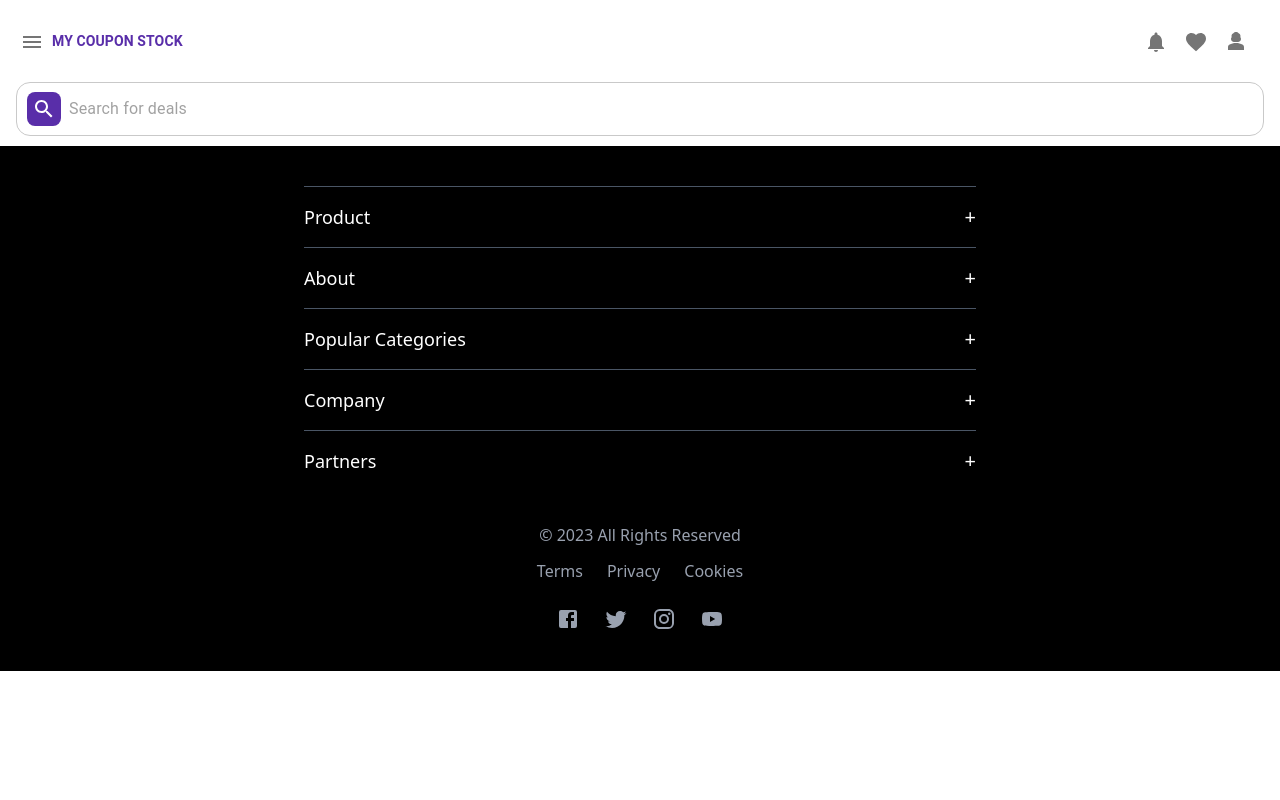
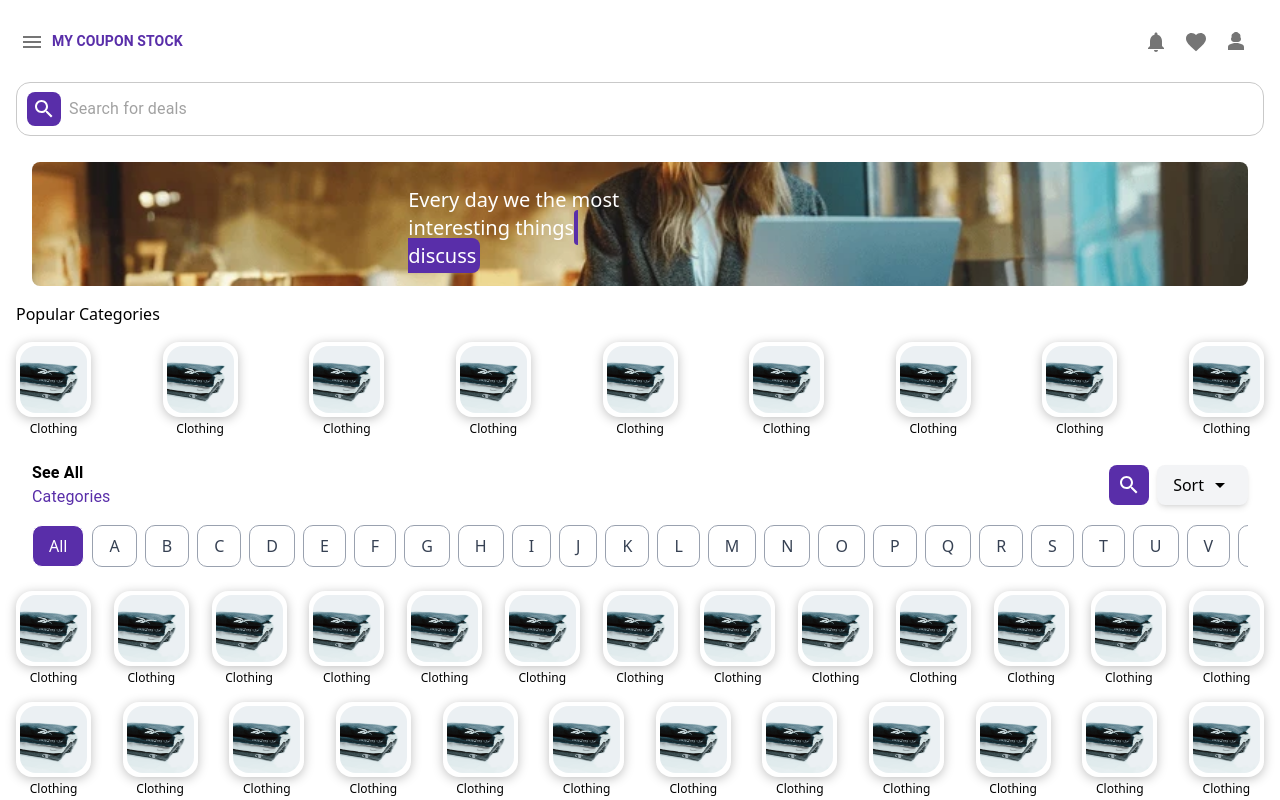
Before and after one commit to dhananjay084/homepge, a React (Vite) app: page /allcategories in a window 1280 px wide. Shown: the top 800 px of the page. Built offline with nearby package versions, Linux system fonts and the light colour scheme.

Commit message:
first commit

```diff
--- a/src/App.jsx
+++ b/src/App.jsx
@@ -3,6 +3,7 @@ import './App.css'
 import Home from './pages/Home';
 import Footer from './components/Footer';
 import AllCoupons from './pages/AllCoupons';
+import AllCategories from './pages/AllCategories';
 import { BrowserRouter, Routes, Route } from 'react-router-dom';
 import { ThemeProvider, createTheme } from "@mui/material/styles";
 
@@ -28,7 +29,8 @@ function App() {
      <NavBar/>
      <Routes>
         <Route path="/" element={<Home />} />
-        <Route path="/coupons" element={<AllCoupons />} />
+        <Route path="/allcoupons" element={<AllCoupons />} />
+        <Route path ="/allcategories" element={<AllCategories/>}/>
       </Routes>
      <Footer/>
      </BrowserRouter>
--- /dev/null
+++ b/src/components/Minor/Filter.jsx
@@ -0,0 +1,71 @@
+import React, { useState } from "react";
+import { IconButton, Menu, MenuItem, Typography } from "@mui/material";
+import SearchIcon from "@mui/icons-material/Search";
+import ArrowDropDownIcon from "@mui/icons-material/ArrowDropDown";
+
+const Filter = () => {
+  const [anchorEl, setAnchorEl] = useState(null);
+  const open = Boolean(anchorEl);
+
+  const handleSortClick = (event) => {
+    setAnchorEl(event.currentTarget);
+  };
+
+  const handleClose = () => {
+    setAnchorEl(null);
+  };
+
+  // Generate categories from A to Z
+  const categories = ["All", ...Array.from({ length: 26 }, (_, i) => String.fromCharCode(65 + i))];
+
+  return (
+    <div className="w-full px-4 md:px-8 py-2 flex flex-col gap-4 my-4">
+      {/* Top Section */}
+      <div className="flex justify-between items-center">
+        <Typography variant="body1" fontWeight="bold" className="text-lg">
+          See All <Typography color="primary">Categories</Typography>
+        </Typography>
+
+        {/* Search & Sort Buttons */}
+        <div className="flex gap-2">
+        <IconButton className="!bg-[#592EA9] !rounded-lg hover:opacity-80">
+  <SearchIcon className="text-white" />
+</IconButton>
+
+
+          <button
+            onClick={handleSortClick}
+            className="flex items-center bg-gray-100 px-4 py-2 rounded-lg shadow-md"
+          >
+            Sort <ArrowDropDownIcon className="ml-1" />
+          </button>
+
+          {/* Sort Dropdown Menu */}
+          <Menu anchorEl={anchorEl} open={open} onClose={handleClose}>
+            <MenuItem onClick={handleClose}>Sort by Popularity</MenuItem>
+            <MenuItem onClick={handleClose}>Sort by Name</MenuItem>
+            <MenuItem onClick={handleClose}>Sort by Newest</MenuItem>
+          </Menu>
+        </div>
+      </div>
+
+      {/* Categories List */}
+      <div className="w-full overflow-x-auto whitespace-nowrap no-scrollbar">
+        <div className="flex gap-2">
+          {categories.map((category, index) => (
+            <button
+              key={index}
+              className={`px-4 py-2 rounded-[10px] border ${
+                category === "All" ? "bg-[#592EA9] text-white" : "border-gray-400 text-gray-700"
+              }`}
+            >
+              {category}
+            </button>
+          ))}
+        </div>
+      </div>
+    </div>
+  );
+};
+
+export default Filter;
--- /dev/null
+++ b/src/components/Minor/HeadingText.jsx
@@ -0,0 +1,14 @@
+import { Typography } from '@mui/material'
+import React from 'react'
+
+const HeadingText = () => {
+  return (
+    <div className='my-4 shadow-[0px_4px_6px_rgba(103,103,103,0.25)] max-w-[95%] p-4 mx-auto border-2 rounded-lg border-[#f1f1f1]'>
+        <Typography sx={{fontWeight:500,fontSize:'15px'}} >About All Mercents</Typography>
+        <Typography sx={{fontSize:'13px'}}><span className='font-medium'>Exclusions:</span>odor amet, consectetuer adipiscing elit. Ornare parturient in ultricies nisl vitae. Neque lobortis montes tincidunt vestibulum molestie ligula sed dolor. Class molestie dis condimentum molestie facilisis mi ipsum dolor. Mauris justo torquent per rhoncus a. Etiam nullam amet rhoncus torquent molestie <span className='text-[#592EA9] decoration-solid'>see more</span> </Typography>
+
+    </div>
+  )
+}
+
+export default HeadingText
--- a/src/components/Minor/TextLink.jsx
+++ b/src/components/Minor/TextLink.jsx
@@ -6,7 +6,7 @@ const TextLink = ({text,colorText,link,linkText}) => {
   return (
     <div className='flex justify-between items-center p-4'>
       <span className='flex items-center gap-1 '>{text}<Typography color="primary"> {colorText} </Typography></span>
-      <a className='decoration-solid text-[#592EA9] underline' href={`${link}`}> {linkText}</a>
+      <a className='decoration-solid text-[#592EA9] underline text-[10px]' href={`${link}`}> {linkText}</a>
     </div>
   )
 }
--- a/src/components/cards/BrandsCard.jsx
+++ b/src/components/cards/BrandsCard.jsx
@@ -3,12 +3,12 @@ import Image from "../../assets/card.jpeg"
 
 const DealCard = () => {
   return (
-    <div className='flex gap-4 mx-4 border border-[#cacaca] rounded-lg  shadow-lg p-2'>
+    <div className='flex gap-4 mx-4 border border-[#cacaca] rounded-lg  shadow-lg p-2 min-w-[277px]'>
       <img src={Image} className='max-w-[105px] object-cover rounded-lg'/>
       <div className='p-4'>
 
         <p className='text-[10px] text-[#222]'>Lorem ipsum dolor sit amet, consectetur.....</p>
-        <button className='bg-[#592EA921] rounded-lg px-4 py-2 text-[#592EA9] shadow-lg mt-2'>Contained</button>
+        <button className='bg-[#592EA921] rounded-lg px-4 py-2 text-[#592EA9] shadow-lg mt-2'>View</button>
       </div>
     </div>
   )
--- a/src/components/cards/DealCard.jsx
+++ b/src/components/cards/DealCard.jsx
@@ -3,13 +3,13 @@ import Image from "../../assets/card.jpeg"
 
 const DealCard = () => {
   return (
-    <div className='flex gap-4 mx-4 border border-[#cacaca] rounded-lg  shadow-lg'>
-      <img src={Image} className='max-w-[105px] object-cover rounded-lg'/>
-      <div className='px-4 py-1'>
+    <div className='flex gap-4 mx-4 border border-[#cacaca] rounded-lg  shadow-lg min-w-[277px]'>
+      <img src={Image} className='min-w-[105px] object-cover rounded-lg'/>
+      <div className='px-4 py-1 min-w-1/2'>
         <p className='text-sm'> FLAT</p>
         <p className='text-base font-medium'>50% OFF</p>
-        <p className='text-[10px] text-[#222]'>offshore creams</p>
-        <button className='bg-[#592EA921] rounded-lg px-4 py-2 text-[#592EA9] shadow-lg mt-2'>Contained</button>
+        <p className='text-[10px] text-[#222]'>Lorem ipsum dolor sit amet, consectetur.....</p>
+        <button className='bg-[#592EA921] rounded-lg px-4 py-2 text-[#592EA9] shadow-lg mt-2'>View</button>
       </div>
     </div>
   )
--- /dev/null
+++ b/src/pages/AllCategories.jsx
@@ -0,0 +1,42 @@
+import React from 'react'
+import Banner from '../components/Minor/Banner';
+import Image from "../assets/banner-image.webp";
+import TextLink from '../components/Minor/TextLink';
+import CategoryCard from '../components/cards/CategoryCard';
+import Filter from "../components/Minor/Filter";
+import HeadingText from '../components/Minor/HeadingText';
+
+const AllCategories = () => {
+    const category = ['clothing', 'food', 'beauty', 'travel', 'gifts', 'electronics', 'cafes', 'shoes','other']
+    const Allcategory = ['clothing', 'food', 'beauty', 'travel', 'gifts', 'electronics', 'cafes', 'shoes','other','clothing', 'food', 'beauty', 'travel', 'gifts', 'electronics', 'cafes', 'shoes','other','clothing', 'food', 'beauty', 'travel', 'gifts', 'electronics', 'cafes']
+
+
+  return (
+    <div>
+      <Banner Text="Every day we  the most interesting things" ColorText="discuss" BgImage={Image} />
+      <TextLink text="Popular Categories" colorText="" link="" linkText="" />
+            <div className='px-4 flex flex-wrap gap-4 justify-between'>
+                {
+                    category.map((val) => {
+                        return (
+                            <CategoryCard val={val} />
+                        )
+                    })
+                }
+            </div>
+            <Filter/>
+            <div className='px-4 flex flex-wrap gap-4 justify-between'>
+                {
+                    Allcategory.map((val) => {
+                        return (
+                            <CategoryCard val={val} />
+                        )
+                    })
+                }
+            </div>
+            <HeadingText/>
+    </div>
+  )
+}
+
+export default AllCategories
--- a/src/pages/Home.jsx
+++ b/src/pages/Home.jsx
@@ -14,7 +14,6 @@ import ReviewCard from '../components/cards/ReviewCard';
 import FeaturedPost from '../components/cards/FeaturedPost';
 import DealOfWeek from '../components/cards/DealOfWeek';
 import Image from "../assets/banner-image.webp";
-import { Link } from 'react-router';
 
 import FAQ from "../components/Minor/Faq";
 const Home = () => {
@@ -37,7 +36,7 @@ const Home = () => {
 
                 ))}
                 </div>
-            <TextLink text="Popular Categories" colorText="" link="/home" linkText="" />
+            <TextLink text="Popular Categories" colorText="" link="/allcategories" linkText="View All" />
             <div className='px-4 flex flex-wrap gap-4 justify-between'>
                 {
                     category.map((val) => {
@@ -67,7 +66,7 @@ const Home = () => {
         <PopularStors key={index} />
       ))}
     </div>
-            <TextLink text="Coupons" colorText="& Deals" link="/coupons" linkText="View All" />
+            <TextLink text="Coupons" colorText="& Deals" link="/allcoupons" linkText="View All" />
             <div className='space-y-4'>
             {[...Array(4)].map((_, index) => (
                     <Coupons_Deals />
```
